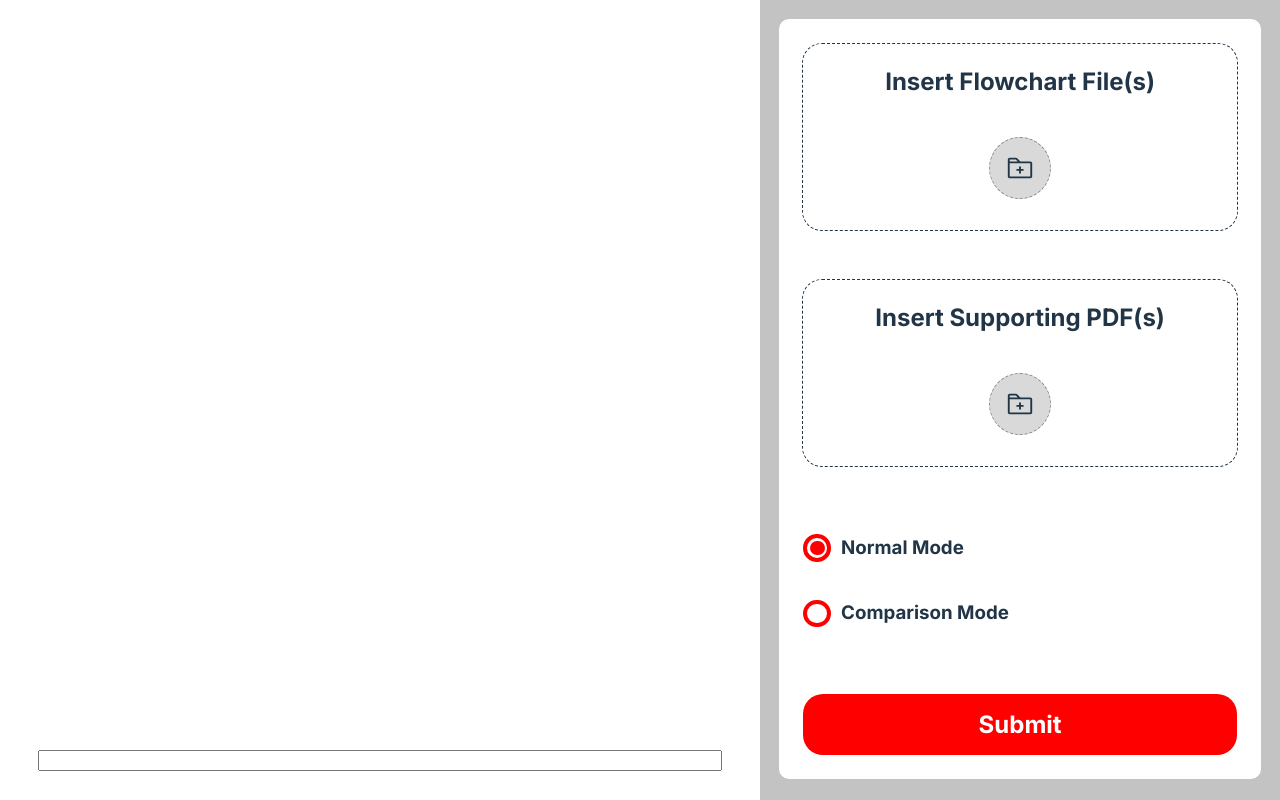
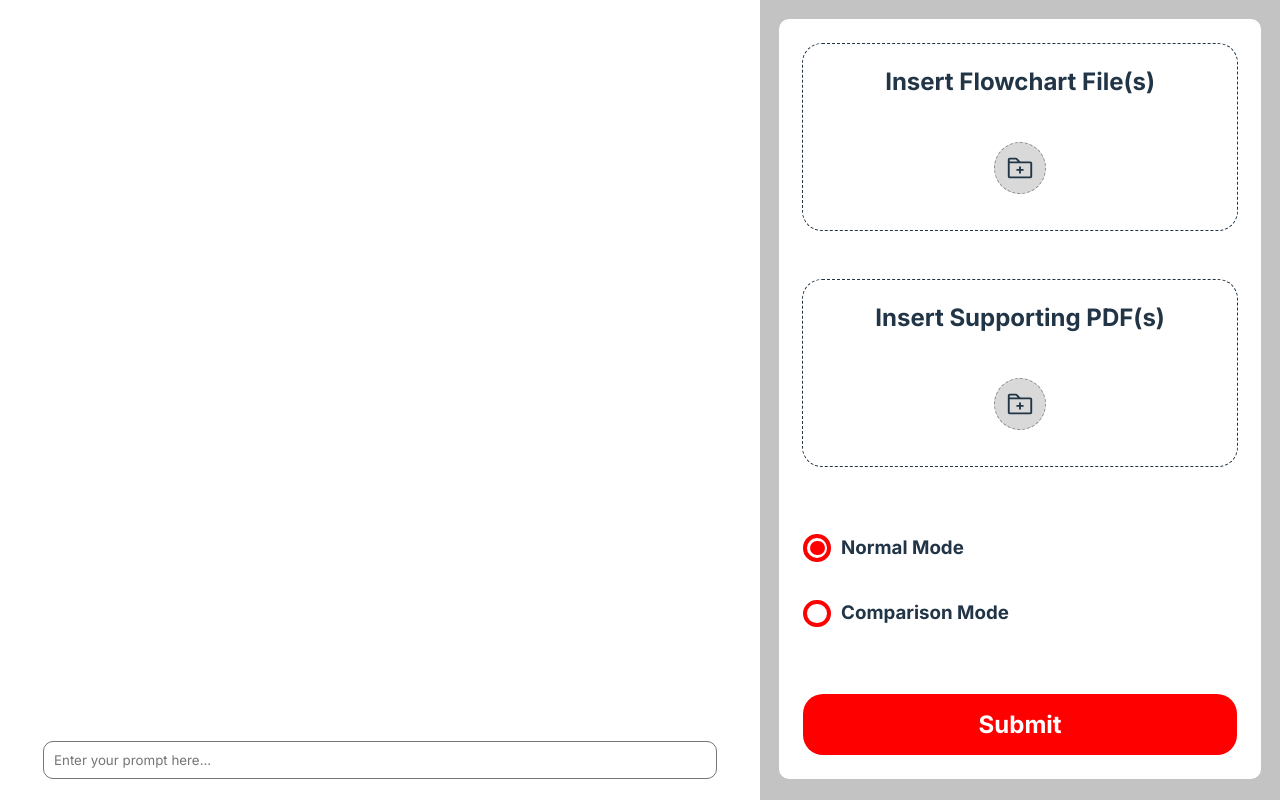
Before and after one commit to kennethjy/internship_sinarmas_frontend, a React (Vite) app: page / in a window 1280 px wide. Built offline with nearby package versions, Linux system fonts and the light colour scheme.

Commit message:
changed text box

```diff
--- a/src/App.css
+++ b/src/App.css
@@ -1,6 +1,7 @@
 #root {
   width: 100vw;
   height: 100vh;
+  min-height: 728px;
   box-sizing: border-box;
   margin: 0 auto;
   text-align: center;
@@ -34,8 +35,19 @@
   margin-right: 5%;
 }
 
-.message-container input{
+.message-input textarea{
   flex-grow: 1;
+  background-color: #ffffff;
+  border-style: solid;
+  border-width: 1px;
+  border-radius: 10px;
+  margin: 5px;
+  resize: none;
+  overflow: hidden;
+  outline: none;
+  padding: 10px;
+  color: #000;
+  font-family: 'Inter';
 }
 
 .messages{
@@ -62,6 +74,11 @@
 
 .messageBody{
   text-align: left;
+}
+
+.messageBody p{
+  margin-top: 0;
+  margin-bottom: 0;
 }
 
 .user{
@@ -120,7 +137,7 @@
 
 .smallbtn {
   border-radius: 50%;
-  height: 35%;
+  height: 50px;
   aspect-ratio: 1;
   align-self: center;
   background-color: #D9D9D9;
@@ -150,11 +167,15 @@
 }
 
 .popup-content {
-  max-height: 30%;
+  width: 70%;
+  height: 70%;
   overflow: auto;
   background: #ffffff;
   padding: 20px;
   border-radius: 10px;
+  border-style: dashed;
+  border-width: 1px;
+  border-color: #898989;
   box-shadow: 0 4px 10px rgba(0, 0, 0, 0.3);
   clip-path: inset(0 round 10px);
 }
--- a/src/App.jsx
+++ b/src/App.jsx
@@ -8,13 +8,14 @@ function App() {
   const [pdf, setPdf] = useState([]);
   const [flowchart, setFlowchart] = useState([]);
   const [pdfPopup, setPdfPopup] = useState(false);
+  const [flowchartPopup, setFlowchartPopup] = useState(false);
   const [queryMode, setqueryMode] = useState("normal");
 
 
   const handleSend = async () => {
     if (!input.trim()) return;
     const newMessages = [...messages,
-      { sender: "user", text: input },
+      { sender: "user", text: formatText(input) },
       { sender: "bot", text: "Generating..." }];
     setMessages(newMessages);
     const inputCopy = input.replace(/\?/g, "%3F");
@@ -132,17 +133,18 @@ function App() {
           ))}
         </div>
         <div className='message-input'>
-          <input type='text' value={input}
+          <textarea value={input}
           onChange={(e) => setInput(e.target.value)}
-          onKeyDown={(e) => e.key === "Enter" && handleSend()}>
-          </input>
+          onKeyDown={(e) => e.key === "Enter" && !e.shiftKey && handleSend()}
+          placeholder='Enter your prompt here...'
+          rows="1"></textarea>
         </div>
       </div>
 
       <div className='footer'>
         <div className='upload-container'>
           <h2>{"Insert Flowchart File(s)"}</h2>
-          <div className='smallbtn upload' onClick={()=>{setPdfPopup(true)}}>
+          <div className='smallbtn upload' onClick={()=>{setFlowchartPopup(true)}}>
             <PiFolderPlus size={30}/>
           </div>
         </div>
@@ -167,7 +169,7 @@ function App() {
         </div>
       </div>
 
-      <div className={'popup' + (!pdfPopup ? ' hidden' : '')}>
+      <div className={'popup' + (!pdfPopup ? ' hidden' : '')} onClick={() => setPdfPopup(false)}>
         <div className='popup-content'>
           <h3>Upload PDF</h3>
           <input type='file' accept='application/pdf' onChange={(e) => uploadFile(e.target.files[0], pdf, setPdf)} />
@@ -177,7 +179,12 @@ function App() {
               <li>{filename}</li>
             ))}
           </ol>
-          <br />
+          <button onClick={() => setPdfPopup(false)}>Close</button>
+        </div>
+      </div>
+
+      <div className={'popup' + (!flowchartPopup ? ' hidden' : '')} onClick={() => setFlowchartPopup(false)}>
+        <div className='popup-content'>
           <h3>Upload Flowchart</h3>
           <input type='file' accept='image/*' onChange={(e) => uploadFile(e.target.files[0], flowchart, setFlowchart)} />
           <p>Flowcharts:</p>
@@ -186,9 +193,10 @@ function App() {
               <li>{filename}</li>
             ))}
           </ol>
-          <button onClick={() => setPdfPopup(false)}>Close</button>
+          <button onClick={() => setFlowchartPopup(false)}>Close</button>
         </div>
       </div>
+
     </div>
   )
 }
```
